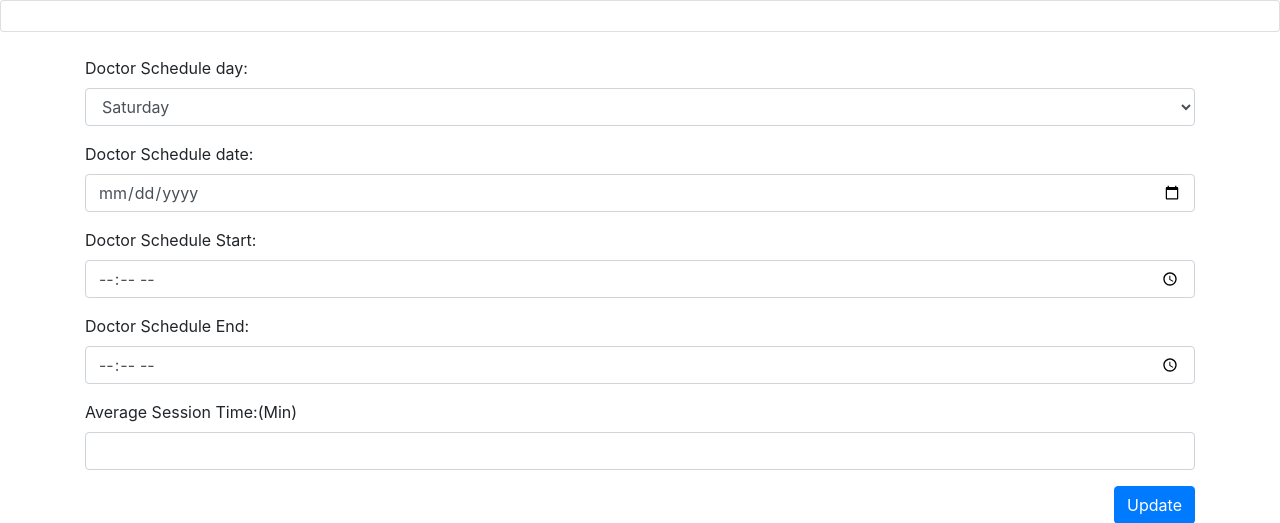
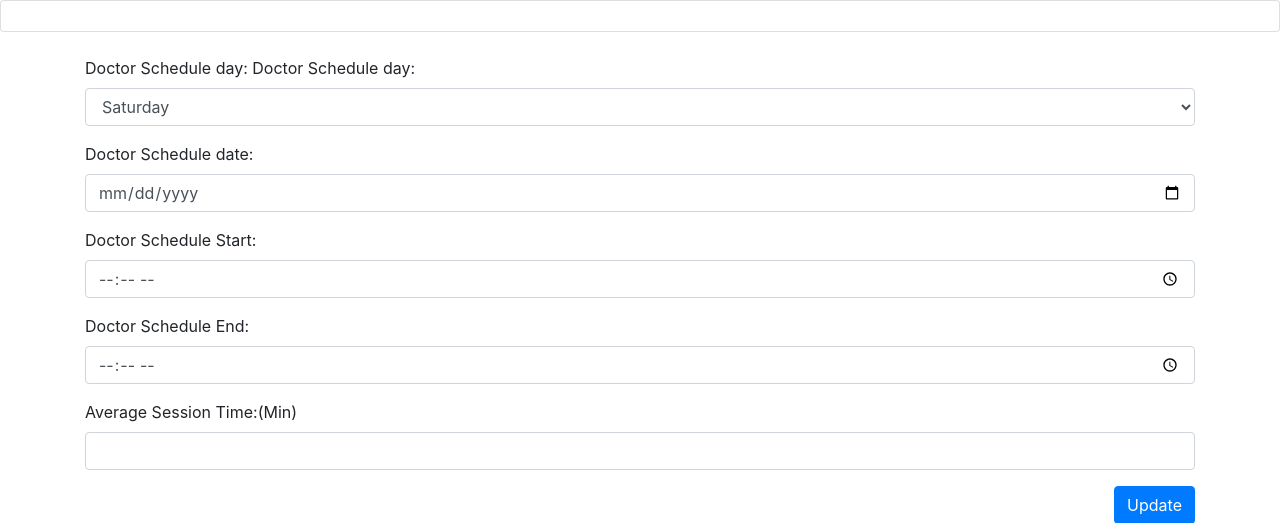
Before and after one commit to Ganna3/Physical-Tharepy, a PHP site: page /edit.php in a window 1280 px wide. Shown: the top 523 px of the page. Run offline with PHP 8.4, Linux system fonts and the light colour scheme; data that the repository does not hold is empty; some libraries are stand-ins or nearby versions.

Commit message:
add label doctor schedule day

```diff
--- a/edit.php
+++ b/edit.php
@@ -25,6 +25,7 @@
 <div class="container">
   <form action="edit.php" method="POST">
     <div class="form-group">
+      <label for="name">Doctor Schedule day:</label>
       <label for="name">Doctor Schedule day:</label>
       <select class="form-control" name="UDoctorsScheduleday" value="<?php echo $DoctorSch['Doctors_Schedule_day']; ?>" required="">
      <option value="Saturday">Saturday</option>
```
